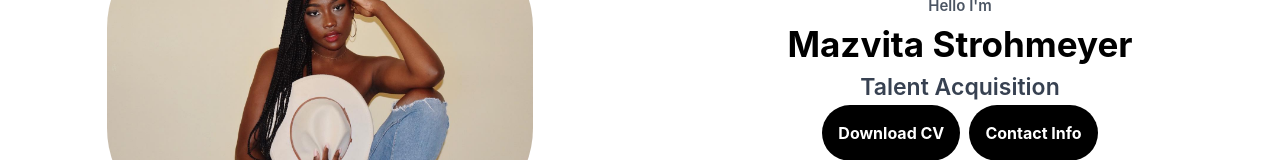
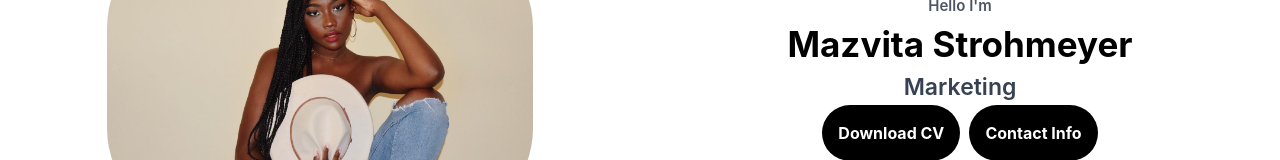
Before and after one commit to MakaChikava/MJC-Portfolio, a React (Create React App) app: page / in a window 1280 px wide. Shown: the part 252-412 px from the top of the page. Built offline with nearby package versions, Linux system fonts and the light colour scheme.

Commit message:
title change

```diff
--- a/src/App.js
+++ b/src/App.js
@@ -26,7 +26,7 @@ function App() {
           <div id='headline-container' className='flex flex-col justify-center items-center w-1/3'>
             <p className='font-semibold text-[15px] text-gray-600'>Hello I'm</p>
             <h1 id='name' className='font-bold text-[35px]'>Mazvita Strohmeyer</h1>
-            <h1 id='title' className='font-semibold text-[23px] text-gray-700'>Talent Acquisition</h1>
+            <h1 id='title' className='font-semibold text-[23px] text-gray-700'>Marketing</h1>
 
             <div id='headline-btn-container' className='flex w-2/3 justify-around'>
               <button id='resume-btn' className='bg-black rounded-full p-4 text-white font-bold'>Download CV</button>
```
